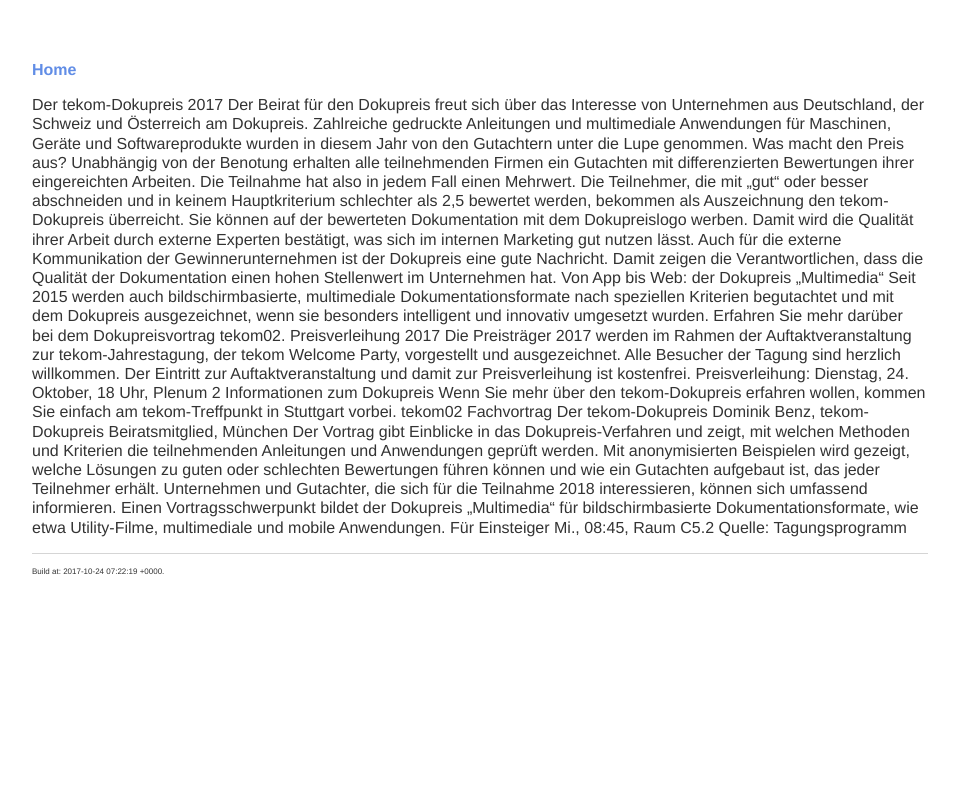
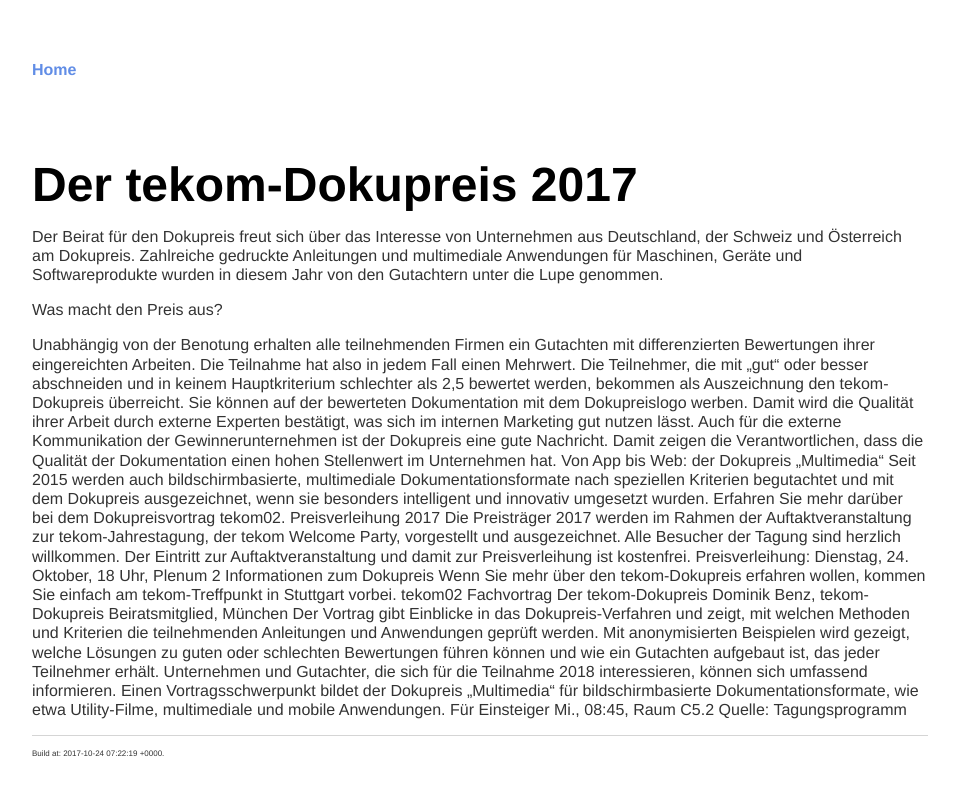
Before and after one commit to parson-AG/tekom2017_markdown_workshop, a Jekyll site: the page built from texte_tekom/Dokupreis.md, in a window 1280 px wide. Shown: the top 795 px of the page, without its empty margins (160-1119 px from the left). Built offline with Jekyll 4.4.1, drawn with Linux system fonts in a browser that asks for light colours; our own code applies the rules of GitHub Pages for plain Markdown files.

```diff
--- a/texte_tekom/Dokupreis.md
+++ b/texte_tekom/Dokupreis.md
@@ -1,9 +1,12 @@
-Der tekom-Dokupreis 2017
+# Der tekom-Dokupreis 2017
+
 Der Beirat für den Dokupreis freut sich über das Interesse von Unternehmen aus Deutschland,
 der Schweiz und Österreich am Dokupreis. Zahlreiche gedruckte Anleitungen
 und multimediale Anwendungen für Maschinen, Geräte und Softwareprodukte wurden
 in diesem Jahr von den Gutachtern unter die Lupe genommen.
+
 Was macht den Preis aus?
+
 Unabhängig von der Benotung erhalten alle
 teilnehmenden Firmen ein Gutachten mit differenzierten
 Bewertungen ihrer eingereichten Arbeiten.
```
